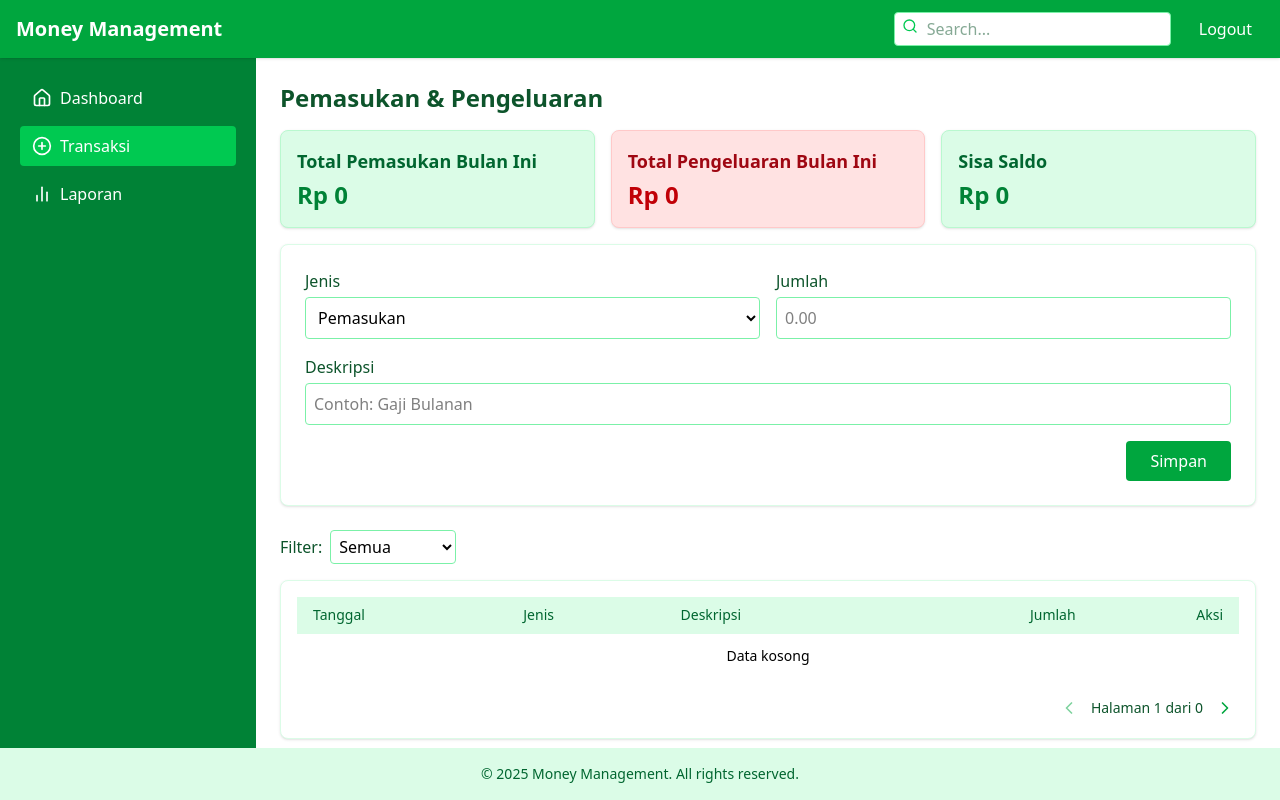
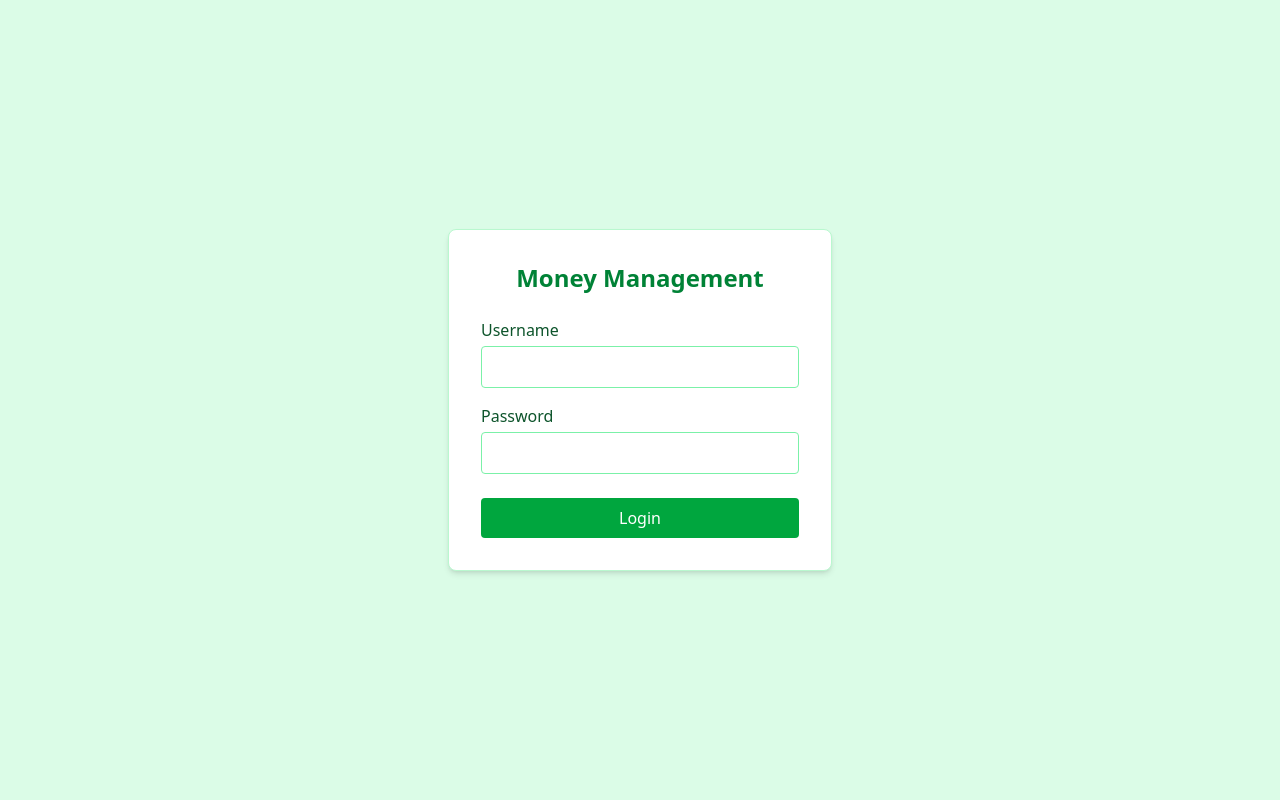
Before and after one commit to edlymulyaandeslin/money-management, a React (Vite) app: page / in a window 1280 px wide. Built offline with nearby package versions, Linux system fonts and the light colour scheme; the HTML template or start-up script is replaced by a standard one.

Commit message:
[feat]: fitur laporan perbulan

```diff
--- a/src/App.jsx
+++ b/src/App.jsx
@@ -1,21 +1,22 @@
 import {
+  ArrowLeft,
   BarChart2,
+  BookDashed,
   Check,
   ChevronLeft,
   ChevronRight,
-  Home,
   Menu,
-  PlusCircle,
   Search as SearchIcon,
   Trash,
   X,
 } from 'lucide-react';
 import React, { useState } from 'react';
 import './App.css';
+import LaporanPage from './components/LaporanPage';
+import LoginPage from './components/LoginPage';
 
 const MENU_ITEMS = [
-  { key: 'dashboard', label: 'Dashboard', icon: <Home size={20} /> },
-  { key: 'pemasukan', label: 'Transaksi', icon: <PlusCircle size={20} /> },
+  { key: 'pemasukan', label: 'Dashboard', icon: <BookDashed size={20} /> },
   { key: 'laporan', label: 'Laporan', icon: <BarChart2 size={20} /> },
 ];
 
@@ -113,6 +114,14 @@ function App() {
     setTimeout(() => setNotif({ show: false, message: '' }), 3000);
   };
 
+  const [isLoggedIn, setIsLoggedIn] = useState(
+    localStorage.getItem('isLoggedIn') === 'true'
+  );
+
+  if (!isLoggedIn) {
+    return <LoginPage onLogin={() => setIsLoggedIn(true)} />;
+  }
+
   return (
     <div className="flex h-screen flex-col bg-white">
       {/* Header */}
@@ -136,12 +145,19 @@ function App() {
               className="pl-8 pr-3 py-1 rounded bg-white text-green-900 border border-green-300 focus:outline-none focus:ring-2 focus:ring-green-300"
             />
             <SearchIcon
-              className="absolute left-2 top-1.5 text-green-500"
+              className="absolute left-2 top-2 text-green-500"
               size={16}
             />
           </div>
 
-          <a href="#" className="hover:bg-green-500 px-3 py-1 rounded">
+          <a
+            href="#"
+            onClick={() => {
+              localStorage.removeItem('isLoggedIn');
+              setIsLoggedIn(false);
+            }}
+            className="hover:bg-green-500 px-3 py-1 rounded"
+          >
             Logout
           </a>
         </div>
@@ -150,7 +166,7 @@ function App() {
       <div className="flex flex-1 overflow-hidden">
         {/* Sidebar */}
         <aside
-          className={`z-10 fixed inset-y-0 left-0 w-64 bg-green-700 text-white p-5 transform
+          className={`z-20 fixed inset-y-0 left-0 w-64 bg-green-700 text-white p-5 transform
             ${sidebarOpen ? 'translate-x-0' : '-translate-x-full'}
             transition-transform duration-200 ease-in-out
             md:relative md:translate-x-0`}
@@ -159,7 +175,7 @@ function App() {
             <h2 className="text-lg font-semibold">Menu</h2>
             <button
               onClick={() => setSidebarOpen(false)}
-              className="focus:outline-none"
+              className="focus:outline-none cursor-pointer"
             >
               <X size={24} />
             </button>
@@ -176,7 +192,7 @@ function App() {
                     setSidebarOpen(false);
                   }}
                   className={`
-                    w-full flex items-center space-x-2 px-3 py-2 rounded transition
+                    w-full flex items-center space-x-2 px-3 py-2 rounded transition cursor-pointer
                     ${
                       isActive
                         ? isExpense
@@ -197,6 +213,19 @@ function App() {
                 </button>
               );
             })}
+            <a
+              href="#"
+              onClick={() => {
+                localStorage.removeItem('isLoggedIn');
+                setIsLoggedIn(false);
+              }}
+              className="w-full flex items-center space-x-2 px-2 py-1 rounded transition md:hidden hover:bg-green-600"
+            >
+              <span>
+                <ArrowLeft />
+              </span>
+              <span>Logout</span>
+            </a>
           </nav>
         </aside>
 
@@ -223,6 +252,8 @@ function App() {
             Pemasukan & Pengeluaran
           </h2>
 
+          {activeMenu === 'pemasukan' && (
+            <>
               {/* Ringkasan Bulan Ini */}
               <div className="grid md:grid-cols-3 gap-4 mb-4">
                 <div className="bg-green-100 p-4 rounded-lg shadow border border-green-200">
@@ -253,7 +284,10 @@ function App() {
 
               {/* Form */}
               <div className="bg-white p-6 rounded-lg shadow mb-6 border border-green-100">
-            <form onSubmit={handleSubmit} className="grid gap-4 md:grid-cols-2">
+                <form
+                  onSubmit={handleSubmit}
+                  className="grid gap-4 md:grid-cols-2"
+                >
                   <div>
                     <label className="block font-medium mb-1 text-green-900">
                       Jenis
@@ -334,7 +368,7 @@ function App() {
                     className="pl-8 pr-3 py-1 rounded bg-white text-green-900 border border-green-300 focus:outline-none focus:ring-2 focus:ring-green-300"
                   />
                   <SearchIcon
-                className="absolute left-2 top-1.5 text-green-500"
+                    className="absolute left-2 top-2 text-green-500"
                     size={16}
                   />
                 </div>
@@ -401,7 +435,10 @@ function App() {
 
                     {pageData.length == 0 && (
                       <tr className="hover:bg-gray-200">
-                    <td colSpan={5} className="text-center px-4 py-3 text-sm">
+                        <td
+                          colSpan={5}
+                          className="text-center px-4 py-3 text-sm"
+                        >
                           Data kosong
                         </td>
                       </tr>
@@ -432,6 +469,10 @@ function App() {
                   </button>
                 </div>
               </div>
+            </>
+          )}
+
+          {activeMenu === 'laporan' && <LaporanPage data={allData} />}
         </main>
       </div>
 
--- /dev/null
+++ b/src/components/LaporanPage.jsx
@@ -0,0 +1,152 @@
+import { X } from 'lucide-react';
+import React, { useState } from 'react';
+import { formatBulan } from '../utils/formatBulan';
+
+const LaporanPage = ({ data }) => {
+  const [selectedMonth, setSelectedMonth] = useState(null);
+  const [showModal, setShowModal] = useState(false);
+
+  // Langkah 1: Kelompokkan data berdasarkan bulan
+  const grouped = data.reduce((acc, curr) => {
+    const bulan = curr.tanggal.slice(0, 7); // ambil "YYYY-MM"
+    if (!acc[bulan]) {
+      acc[bulan] = { pemasukan: 0, pengeluaran: 0 };
+    }
+
+    if (curr.jenis === 'Pemasukan') {
+      acc[bulan].pemasukan += curr.jumlah;
+    } else {
+      acc[bulan].pengeluaran += curr.jumlah;
+    }
+
+    return acc;
+  }, {});
+
+  // Langkah 2: Ubah jadi array dan urutkan berdasarkan bulan
+  const summary = Object.entries(grouped)
+    .map(([bulan, value]) => ({
+      bulan,
+      pemasukan: value.pemasukan,
+      pengeluaran: value.pengeluaran,
+      saldo: value.pemasukan - value.pengeluaran,
+    }))
+    .sort((a, b) => (a.bulan < b.bulan ? 1 : -1)); // terbaru duluan
+
+  // Langkah 3: Ambil data transaksi detail per bulan
+  const getDetailByMonth = (monthKey) => {
+    return data.filter((tx) => tx.tanggal.startsWith(monthKey));
+  };
+
+  return (
+    <div>
+      <h2 className="text-2xl font-semibold mb-4 text-green-900">
+        Laporan Bulanan
+      </h2>
+      <div className="bg-white p-4 rounded shadow border border-green-200 overflow-x-auto">
+        <table className="min-w-full text-sm">
+          <thead className="bg-green-100">
+            <tr>
+              <th className="text-left p-2">Bulan</th>
+              <th className="text-left p-2">Pemasukan</th>
+              <th className="text-left p-2">Pengeluaran</th>
+              <th className="text-left p-2">Saldo</th>
+            </tr>
+          </thead>
+          <tbody>
+            {summary.map((item, i) => (
+              <tr
+                key={i}
+                className={`cursor-pointer ${
+                  i % 2 === 0 ? 'bg-white' : 'bg-green-50'
+                } hover:bg-green-100`}
+                onClick={() => {
+                  setSelectedMonth({
+                    key: item.bulan,
+                    details: getDetailByMonth(item.bulan),
+                  });
+                  setShowModal(true);
+                }}
+              >
+                <td className="p-2">{formatBulan(item.bulan)}</td>
+                <td className="p-2 text-green-600">
+                  Rp {item.pemasukan.toLocaleString('id-ID')}
+                </td>
+                <td className="p-2 text-red-600">
+                  Rp {item.pengeluaran.toLocaleString('id-ID')}
+                </td>
+                <td className="p-2 font-semibold">
+                  Rp {item.saldo.toLocaleString('id-ID')}
+                </td>
+              </tr>
+            ))}
+          </tbody>
+        </table>
+        {summary.length === 0 && (
+          <div className="text-center text-sm py-4">
+            Belum ada data laporan.
+          </div>
+        )}
+      </div>
+
+      {showModal && selectedMonth && (
+        <div className="fixed inset-0 z-50 flex items-center justify-center bg-black/40 backdrop-blur-sm transition-opacity duration-300">
+          <div className="bg-white w-full max-w-3xl rounded-xl shadow-2xl relative animate-fadeIn p-6 border border-green-100">
+            {/* Tombol close */}
+            <button
+              onClick={() => setShowModal(false)}
+              className="absolute top-4 right-4 text-gray-500 hover:text-red-500 transition z-10 cursor-pointer"
+            >
+              <X size={20} />
+            </button>
+
+            {/* Header */}
+            <div className="sticky top-0 bg-white pb-3 mb-4 border-b border-green-200">
+              <h2 className="text-xl font-semibold text-green-800">
+                Detail Transaksi - {formatBulan(selectedMonth.key)}
+              </h2>
+            </div>
+
+            {/* Konten */}
+            <div className="max-h-[60vh] overflow-y-auto scrollbar-thin scrollbar-thumb-green-300 scrollbar-track-green-100">
+              <table className="w-full text-sm">
+                <thead className="bg-green-100 text-green-800 sticky top-0">
+                  <tr>
+                    <th className="py-2 px-3 text-left">Tanggal</th>
+                    <th className="py-2 px-3 text-left">Jenis</th>
+                    <th className="py-2 px-3 text-left">Deskripsi</th>
+                    <th className="py-2 px-3 text-right">Jumlah</th>
+                  </tr>
+                </thead>
+                <tbody>
+                  {selectedMonth.details.map((item, index) => (
+                    <tr
+                      key={index}
+                      className={index % 2 === 0 ? 'bg-white' : 'bg-green-50'}
+                    >
+                      <td className="py-2 px-3">{item.tanggal}</td>
+                      <td
+                        className={`py-2 px-3 font-medium ${
+                          item.jenis === 'Pengeluaran'
+                            ? 'text-red-600'
+                            : 'text-green-600'
+                        }`}
+                      >
+                        {item.jenis}
+                      </td>
+                      <td className="py-2 px-3">{item.deskripsi}</td>
+                      <td className="py-2 px-3 text-right">
+                        Rp {item.jumlah.toLocaleString('id-ID')}
+                      </td>
+                    </tr>
+                  ))}
+                </tbody>
+              </table>
+            </div>
+          </div>
+        </div>
+      )}
+    </div>
+  );
+};
+
+export default LaporanPage;
--- /dev/null
+++ b/src/components/LoginPage.jsx
@@ -0,0 +1,60 @@
+// src/LoginPage.jsx
+import React, { useState } from 'react';
+
+function LoginPage({ onLogin }) {
+  const [username, setUsername] = useState('');
+  const [password, setPassword] = useState('');
+
+  const handleLogin = (e) => {
+    e.preventDefault();
+
+    // Dummy login logic
+    if (username === 'edlymulyaandeslin' && password === '159357') {
+      localStorage.setItem('isLoggedIn', 'true');
+      onLogin();
+    } else {
+      alert('Username atau password salah!');
+    }
+  };
+
+  return (
+    <div className="h-screen flex items-center justify-center bg-green-100">
+      <form
+        onSubmit={handleLogin}
+        className="bg-white p-8 rounded-lg shadow-md w-full max-w-sm border border-green-200"
+      >
+        <h2 className="text-2xl font-bold mb-6 text-center text-green-700">
+          Money Management
+        </h2>
+        <div className="mb-4">
+          <label className="block text-green-900 mb-1">Username</label>
+          <input
+            type="text"
+            value={username}
+            onChange={(e) => setUsername(e.target.value)}
+            className="w-full border border-green-300 p-2 rounded focus:ring-green-300 focus:border-green-300"
+            required
+          />
+        </div>
+        <div className="mb-6">
+          <label className="block text-green-900 mb-1">Password</label>
+          <input
+            type="password"
+            value={password}
+            onChange={(e) => setPassword(e.target.value)}
+            className="w-full border border-green-300 p-2 rounded focus:ring-green-300 focus:border-green-300"
+            required
+          />
+        </div>
+        <button
+          type="submit"
+          className="w-full bg-green-600 text-white py-2 rounded hover:bg-green-700 transition"
+        >
+          Login
+        </button>
+      </form>
+    </div>
+  );
+}
+
+export default LoginPage;
--- /dev/null
+++ b/src/utils/formatBulan.js
@@ -0,0 +1,5 @@
+export const formatBulan = (bulanStr) => {
+  const [tahun, bulan] = bulanStr.split('-');
+  const date = new Date(tahun, bulan - 1); // bulan dimulai dari 0
+  return date.toLocaleDateString('id-ID', { year: 'numeric', month: 'long' });
+};
```
Also changed, not shown: src/App.css (+17 -0 lines). Lines whose indentation alone changed are shown as unchanged.
